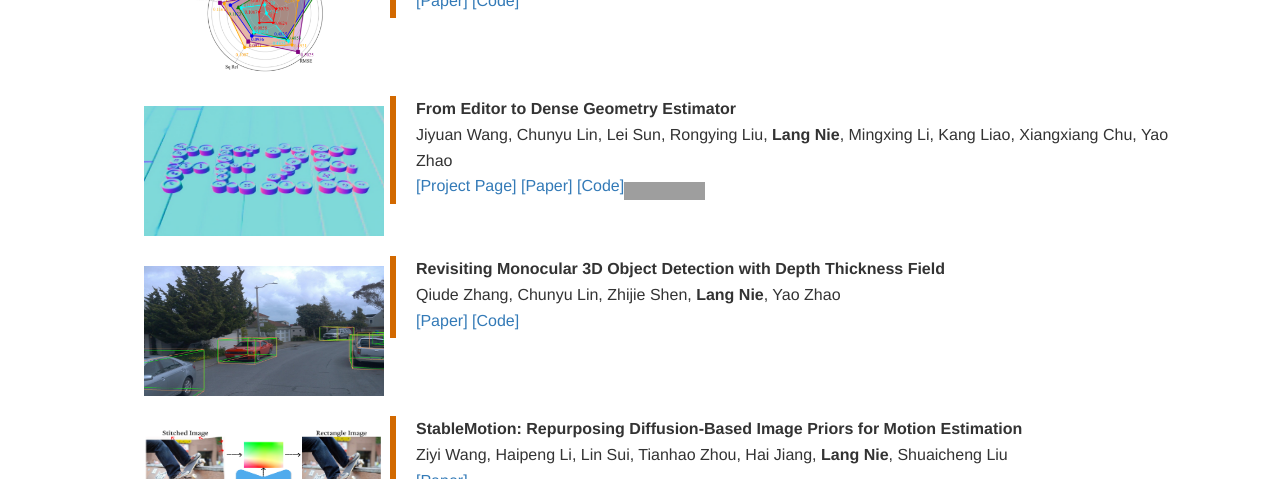
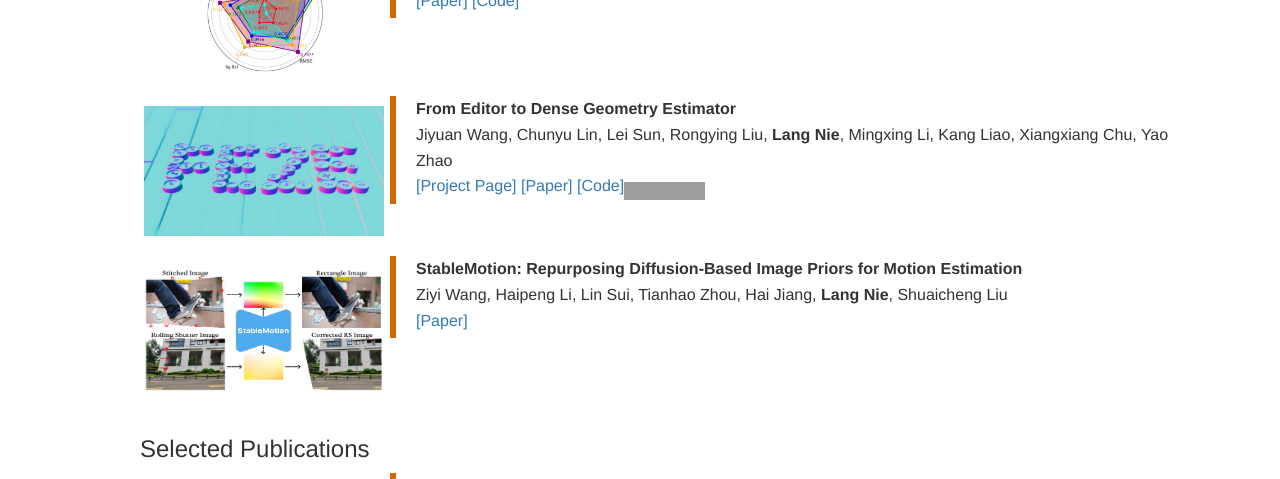
Before and after one commit to nie-lang/nie-lang.github.io, a Jekyll site: the page built from index.html, in a window 1280 px wide and 900 px high, scrolled down 1128 px, cut to the strip 0-479 px from the top of the window. Built offline with Jekyll 4.4.1, drawn with Linux system fonts in a browser that asks for light colours; nearby versions of some CDN libraries; library files that are not in the unit come from our copies; grey boxes are pictures that could not be loaded.

Commit message:
Update publication.html

```diff
--- a/_includes/publication.html
+++ b/_includes/publication.html
@@ -215,24 +215,6 @@
 						<a href="https://amap-ml.github.io/FE2E/">[Project Page]</a>
 					   <a href="https://arxiv.org/abs/2509.04338">[Paper]</a>
 					   <a href="https://github.com/AMAP-ML/FE2E">[Code]<img style="position: relative; top:4px; height: 18px;" src="https://img.shields.io/github/stars/AMAP-ML/FE2E?label=%F0%9F%8C%9F%20Star&color=blue"></a>
-					</p>
-				  </div>
-				</div>
-				</div>
-			</div>
-		<div class="paper short">
-				<div class="sub-left">
-					<span></span>
-					<img src="assets/images/RD3D.jpg" width="240" height="130">
-				</div>
-				<div class="sub-right">
-				<div class="media">
-				  <div class="media-body">
-					<p class="media-heading">
-					  <strong>Revisiting Monocular 3D Object Detection with Depth Thickness Field</strong><br />
-					   Qiude Zhang, Chunyu Lin, Zhijie Shen, <strong>Lang Nie</strong>, Yao Zhao<br />
-					   <a href="https://arxiv.org/abs/2412.19165">[Paper]</a>
-					   <a href="https://github.com/QiuDeZhang/RD3D">[Code]</a>
 					</p>
 				  </div>
 				</div>
```
